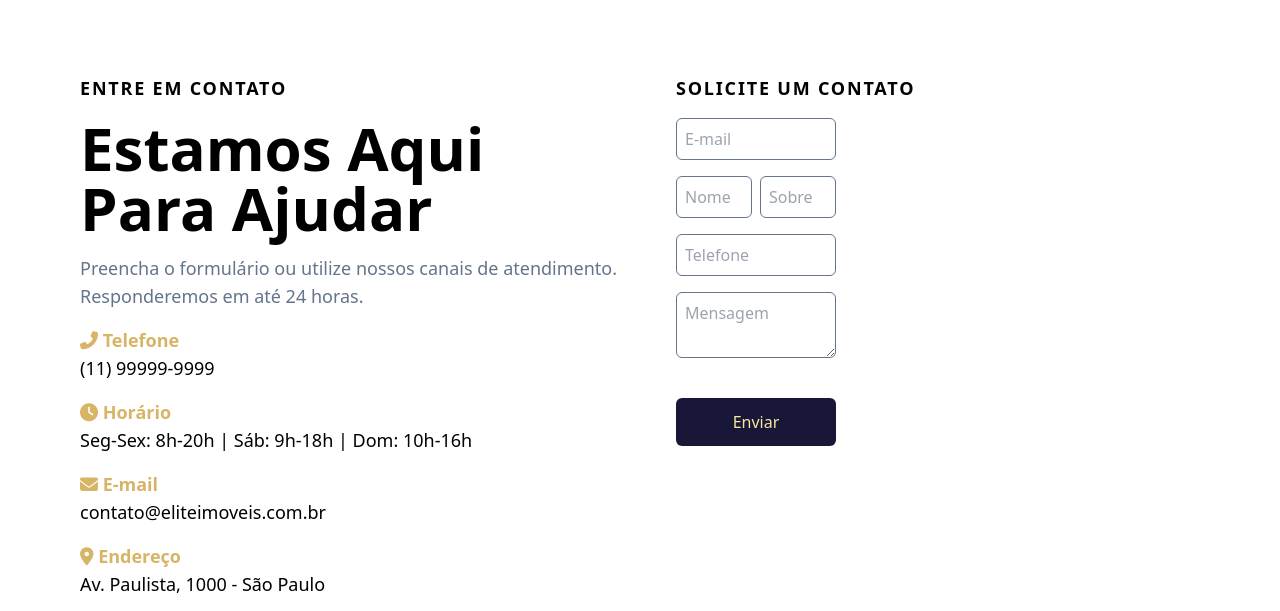
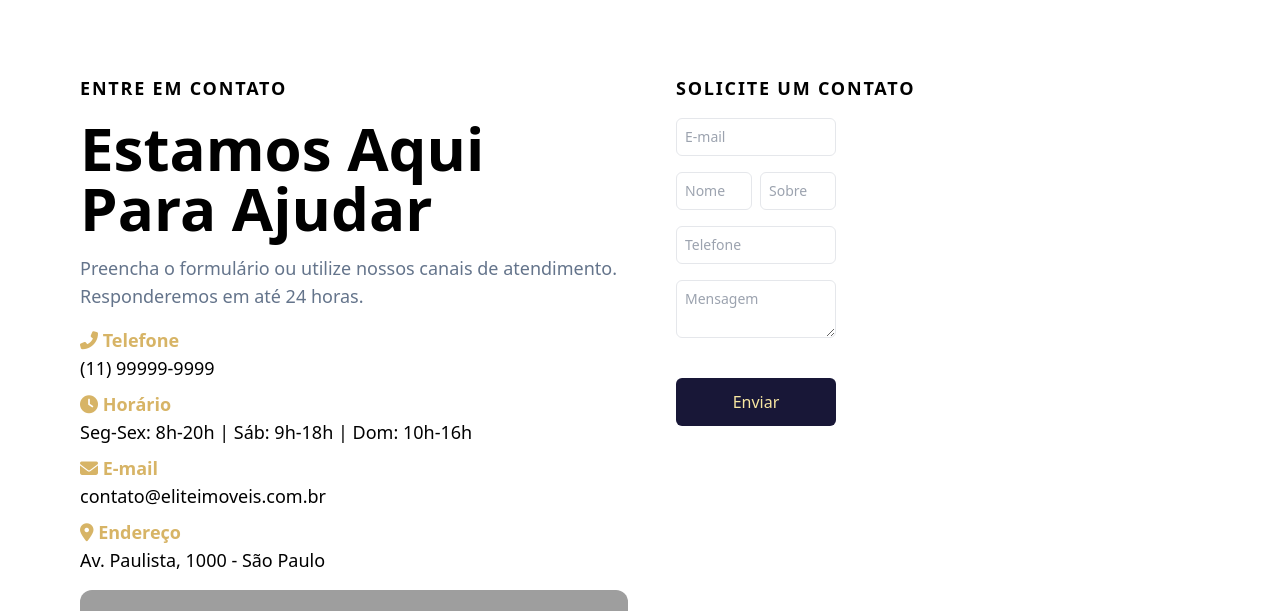
Before and after one commit to danHamash/Tailwind-Teste, a plain HTML site: page contato.html in a window 1280 px wide. Shown: the part 128-739 px from the top of the page. Drawn offline with nearby package versions, Linux system fonts and the light colour scheme; grey boxes are pictures that could not be loaded.

Commit message:
ajusted contato form

```diff
--- a/contato.html
+++ b/contato.html
@@ -38,7 +38,7 @@
 
       </ul>
       <div>
-        <button id="menu-btn" class=" relative z-50 md:hidden text-white text-2xl cursor-pointer ">
+        <button id="menu-btn" class=" relative mr-4 z-50 md:hidden text-white text-2xl cursor-pointer ">
   <i class="text-linkNav hover:text-linkNavHover fa-solid fa-bars"></i>
 </button>
       </div>
@@ -67,7 +67,7 @@
             </p>
           </div>
           <div class="mt-4 text-start text-base lg:text-lg">
-            <ul class="flex flex-col gap-4">
+            <ul class="flex flex-col gap-2">
               <li><i class="fas fa-phone-alt text-linkNavHover"></i><strong class="text-linkNavHover"> Telefone</strong><br>(11) 99999-9999</li>
               <li><i class="fas fa-clock text-linkNavHover"></i><strong class="text-linkNavHover"> Horário</strong><br>Seg-Sex: 8h-20h | Sáb: 9h-18h | Dom: 10h-16h</li>
               <li><i class="fas fa-envelope text-linkNavHover"></i><strong class="text-linkNavHover"> E-mail</strong><br>contato@eliteimoveis.com.br</li>
@@ -85,16 +85,16 @@
           <form action="https://formspree.io/f/mdandvyy" method="POST"
                 class="mt-4 flex flex-col lg:w-40 w-full justify-center">
 
-            <input class="mb-4 p-1 lg:p-2 rounded-md border border-muted" type="text" id="email" name="email" placeholder="E-mail" required />
+            <input class="mb-4 p-1 lg:p-2 text-sm rounded-md border border-border" type="text" id="email" name="email" placeholder="E-mail" required />
             <div class="flex flex-row gap-2">
-              <input class="mb-4 p-1 lg:p-2 rounded-md border border-muted w-full" type="text" id="nome" name="name" placeholder="Nome" required />
-              <input class="mb-4 p-1 lg:p-2 rounded-md border border-muted w-full" type="number" id="sobrenome" name="subname" placeholder="Sobre Nome" />
+              <input class="mb-4 p-1 lg:p-2 text-sm rounded-md border border-border w-full" type="text" id="nome" name="name" placeholder="Nome" required />
+              <input class="mb-4 p-1 lg:p-2 text-sm rounded-md border border-border w-full" type="number" id="sobrenome" name="subname" placeholder="Sobre Nome" />
 
             </div>
 
-            <input class="mb-4 p-1 lg:p-2 rounded-md border border-muted" type="number" id="telefone" name="phone" placeholder="Telefone" />
+            <input class="mb-4 p-1 lg:p-2 text-sm rounded-md border border-border" type="number" id="telefone" name="phone" placeholder="Telefone" />
 
-            <textarea class="mb-4 p-1 lg:p-2 rounded-md border border-muted" id="message" name="mensage" placeholder="Mensagem" required></textarea>
+            <textarea class="mb-4 p-1 lg:p-2 text-sm rounded-md border border-border" id="message" name="mensage" placeholder="Mensagem" required></textarea>
             <br />
             <div class="flex items-center justify-center">
               <button class="p-2 lg:p-3 w-40 bg-nav text-linkNav hover:text-linkNavHover rounded-md" type="submit">Enviar</button>
```
